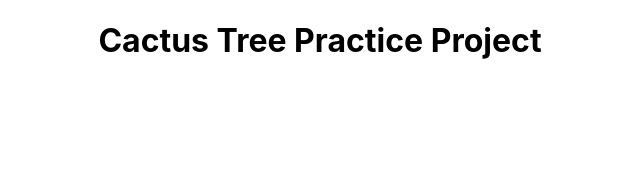
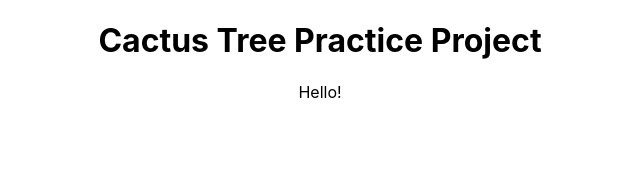
Before and after one commit to jssckbl/cactus-tree, a JavaScript app: page / in a window 1280 px wide. Shown: the top 172 px of the page, without its empty margins (320-960 px from the left). Built offline with nearby package versions, Linux system fonts and the light colour scheme; the HTML template or start-up script is replaced by a standard one.

Commit message:
johan wuz here

```diff
--- a/src/App.js
+++ b/src/App.js
@@ -4,6 +4,7 @@ function App() {
   return (
     <div className="App">
       <h1>Cactus Tree Practice Project</h1>
+        <p>Hello!</p>
     </div>
   );
 }
```
